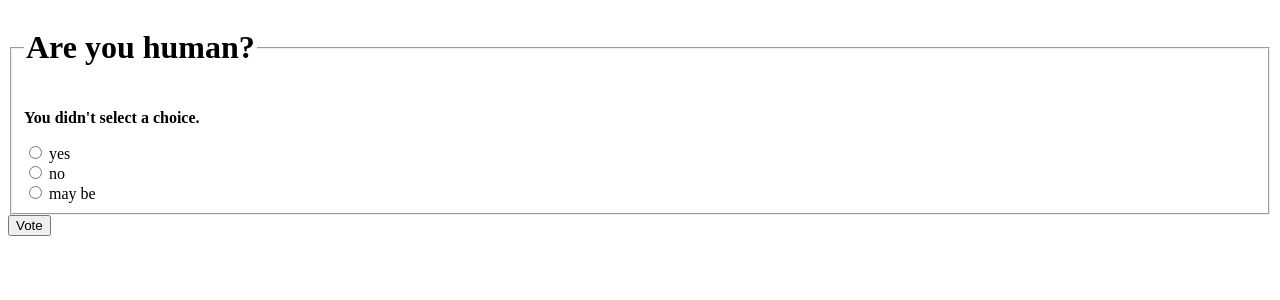
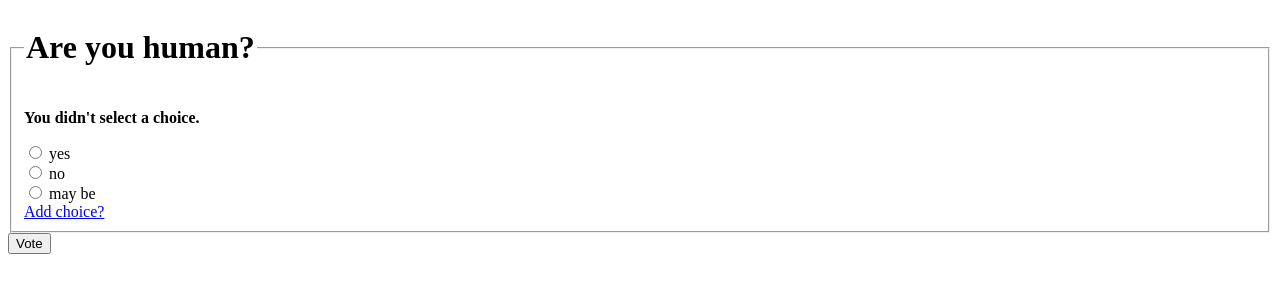
Before and after one commit to FatimaAsif875/django-official-tutorial, a Django app: page /polls/6/vote/ in a window 1280 px wide. Shown: the top 300 px of the page. Run offline with Django 4.2, Linux system fonts and the light colour scheme; data comes from the database, SQL or seed files in the repository; both versions use the stored data as it was after the commit.

Commit message:
addQs_Addchoice_resetVotes

```diff
--- a/polls/templates/polls/detail.html
+++ b/polls/templates/polls/detail.html
@@ -7,6 +7,7 @@
             <input type="radio" name="choice" id="choice{{ forloop.counter }}" value="{{ choice.id }}">
             <label for="choice{{ forloop.counter }}">{{ choice.choice_text }}</label><br>
         {% endfor %}
+        <a href="{% url 'polls:choice' question.id %}">Add choice?</a>
     </fieldset>
     <input type="submit" value="Vote">
     </form>
--- a/polls/templates/polls/index.html
+++ b/polls/templates/polls/index.html
@@ -7,3 +7,5 @@
 {% else %}
     <p>No polls are available.</p>
 {% endif %}
+
+<a href="{% url 'polls:new'  %}">Add Question?</a>
--- a/polls/templates/polls/results.html
+++ b/polls/templates/polls/results.html
@@ -7,3 +7,4 @@
 </ul>
 
 <a href="{% url 'polls:detail' question.id %}">Vote again?</a>
+<a href="{% url 'polls:reset' question.id %}">Reset Vote?</a>
--- a/polls/urls.py
+++ b/polls/urls.py
@@ -8,4 +8,12 @@ urlpatterns = [
     path("<int:question_id>/", views.detail, name="detail"),
     path("<int:question_id>/results/", views.results, name="results"),
     path("<int:question_id>/vote/", views.vote, name="vote"),
+    path("<int:question_id>/choice/", views.choice, name="choice"),
+    path("<int:question_id>/newchoice/", views.newchoice, name="newchoice"),
+    path("<int:question_id>/reset/", views.resetVote, name="reset"),
+    path("new/", views.newQs, name="new"),
+
+
+
+
 ]
--- a/polls/views.py
+++ b/polls/views.py
@@ -4,6 +4,7 @@ from django.template import loader
 from django.http import Http404
 from django.urls import reverse
 from django.shortcuts import get_object_or_404,render
+from django.utils import timezone
 def index(request):
     latest_question_list = Question.objects.order_by("-pub_date")[:5]
     context = {"latest_question_list": latest_question_list}
@@ -40,3 +41,56 @@ def vote(request, question_id):
         # with POST data. This prevents data from being posted twice if a
         # user hits the Back button.
         return HttpResponseRedirect(reverse("polls:results", args=(question.id,)))
+
+
+def choice(request, question_id):
+    question = get_object_or_404(Question, pk=question_id)
+    return render(request, "polls/choice.html", {"question": question})
+
+
+def newchoice(request, question_id):
+    question = get_object_or_404(Question, pk=question_id)
+    try:
+        new_choice=request.POST["choice"]
+        if not new_choice:
+            raise KeyError
+
+    except (KeyError):
+        return render(
+            request,
+            "polls/detail.html",
+            {
+                "question":question,
+                "error_message":"choice cannot be added"
+            }
+        )
+    else:
+        n_choice= Choice(
+            question=question,
+            choice_text=new_choice,
+        )
+        n_choice.save()
+        return HttpResponseRedirect(reverse("polls:detail", args=(question.id,)))
+
+def resetVote(request, question_id):
+        question = get_object_or_404(Question, pk=question_id)
+        for choice in question.choice_set.all():
+            choice.votes=0
+            choice.save()
+        return HttpResponseRedirect(reverse("polls:results", args=(question.id,)))
+def newQs(request):
+    if request.method == 'GET':
+        return render(request, "polls/newQs.html", {})
+    elif request.method == 'POST':
+        user_submitted_question = request.POST["question"]
+        if not user_submitted_question:
+            return render(request, "polls/newQs.html", {
+                "error_message":"please enter a valid qs"
+            })
+
+        new_question = Question(
+            question_text=user_submitted_question,
+            pub_date=timezone.now(),
+        )
+        new_question.save()
+    return HttpResponseRedirect(reverse("polls:index",))
```
Also changed, not shown: polls/templates/polls/choice.html (added, +9 -0 lines), polls/templates/polls/newQs.html (added, +9 -0 lines), db.sqlite3.
